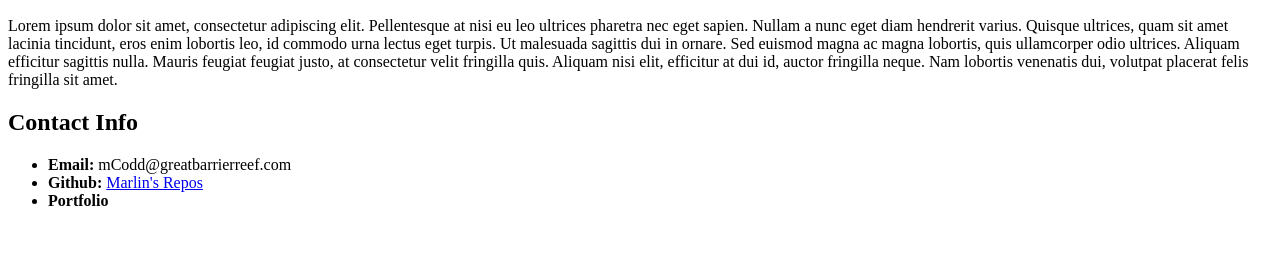
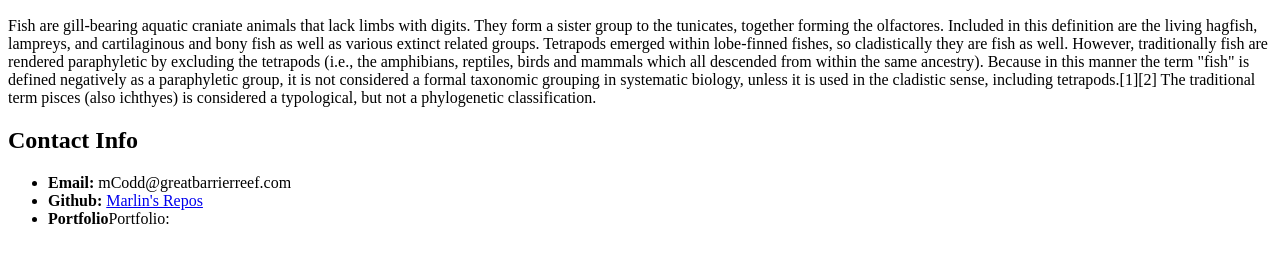
Before and after one commit to burkeri/04-HTML_Git, a plain HTML site: page index.html in a window 1280 px wide. Shown: the part 330-592 px from the top of the page. Drawn offline with Linux system fonts and the light colour scheme.

Commit message:
v2: wiki fish bio added

```diff
--- a/index.html
+++ b/index.html
@@ -23,14 +23,25 @@
 
         <img src="https://upload.wikimedia.org/wikipedia/commons/thumb/2/23/Georgia_Aquarium_-_Giant_Grouper_edit.jpg/220px-Georgia_Aquarium_-_Giant_Grouper_edit.jpg">
 
-        <p>Lorem ipsum dolor sit amet, consectetur adipiscing elit. Pellentesque at nisi eu leo ultrices pharetra nec eget sapien. Nullam a nunc eget diam hendrerit varius. Quisque ultrices, quam sit amet lacinia tincidunt, eros enim lobortis leo, id commodo urna lectus eget turpis. Ut malesuada sagittis dui in ornare. Sed euismod magna ac magna lobortis, quis ullamcorper odio ultrices. Aliquam efficitur sagittis nulla. Mauris feugiat feugiat justo, at consectetur velit fringilla quis. Aliquam nisi elit, efficitur at dui id, auctor fringilla neque. Nam lobortis venenatis dui, volutpat placerat felis fringilla sit amet.</p>
+        <p>
+            Fish are gill-bearing aquatic craniate animals that lack limbs with digits.
+            They form a sister group to the tunicates, together forming the olfactores.
+            Included in this definition are the living hagfish, lampreys, and cartilaginous
+            and bony fish as well as various extinct related groups. Tetrapods emerged within
+            lobe-finned fishes, so cladistically they are fish as well. However, traditionally                 fish are rendered paraphyletic by excluding the tetrapods (i.e., the amphibians,
+            reptiles, birds and mammals which all descended from within the same ancestry).
+            Because in this manner the term "fish" is defined negatively as a paraphyletic
+            group, it is not considered a formal taxonomic grouping in systematic biology,
+            unless it is used in the cladistic sense, including tetrapods.[1][2] The traditional                 term pisces (also ichthyes) is considered a typological, but not a phylogenetic
+            classification.
+        </p>
 
         <h2>Contact Info</h2>
 
         <ul>
             <li><strong>Email:</strong> mCodd@greatbarrierreef.com</li>
             <li><strong>Github:</strong> <a href="https://github.com/burkeri">Marlin's Repos</a></li>
-            <li><strong>Portfolio</strong></li>
+            <li><strong>Portfolio</strong>Portfolio:</li>
         </ul>
 
     </body>
```
